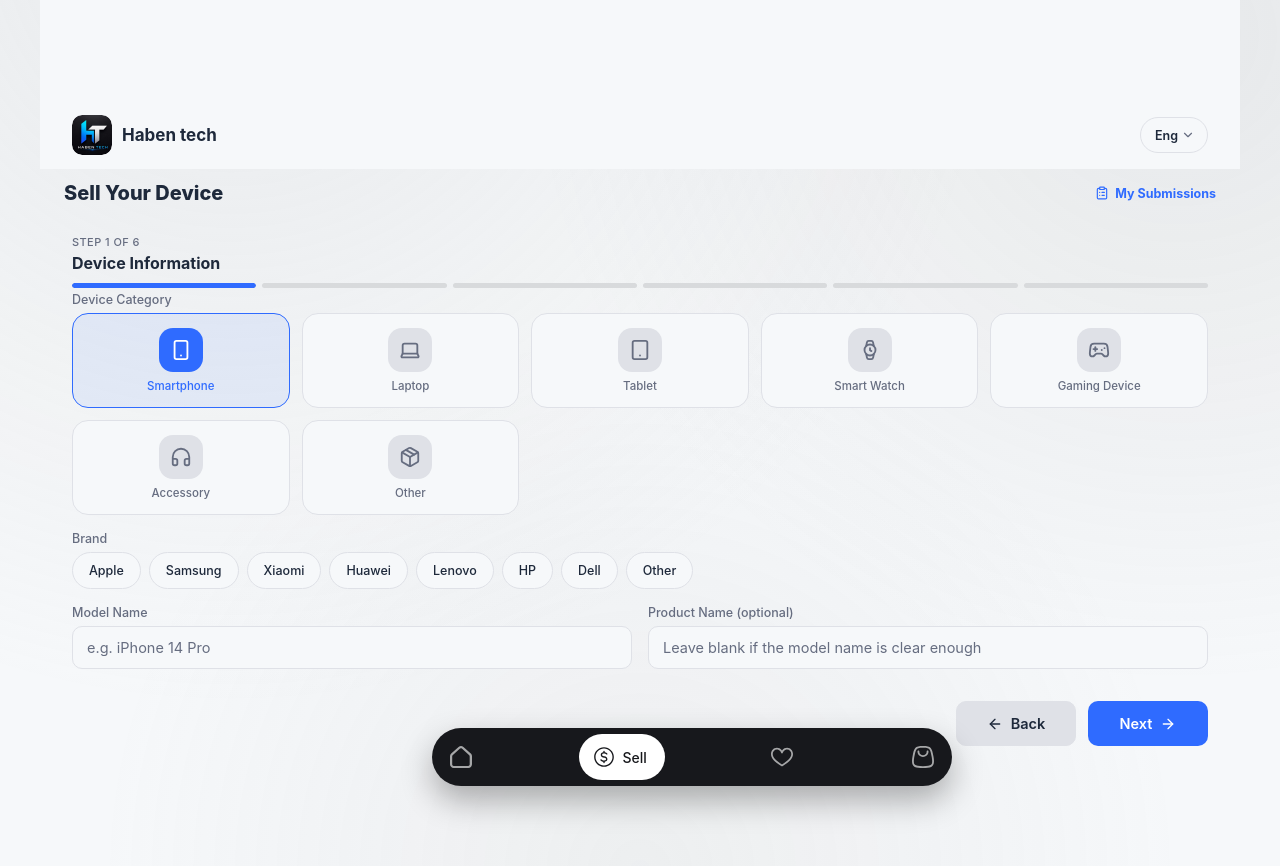
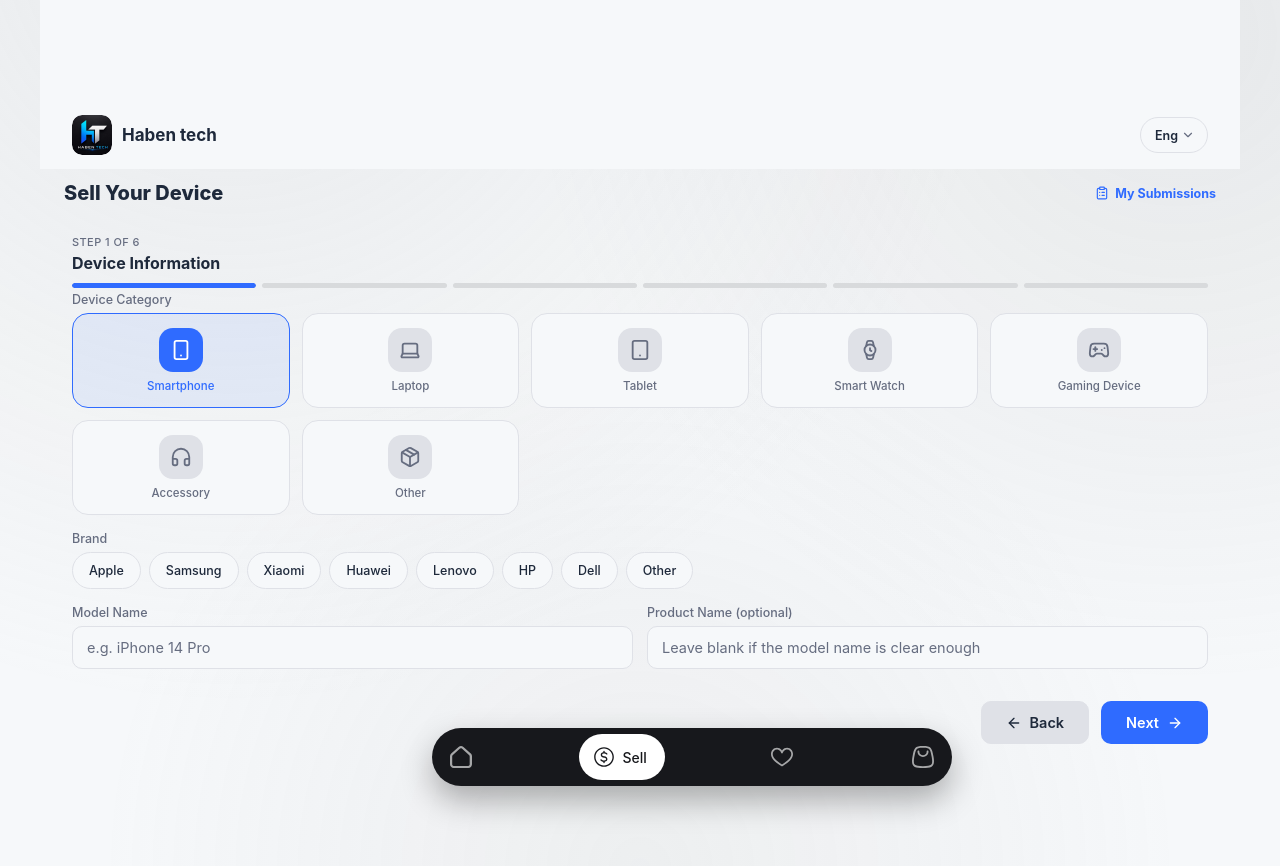
Before and after one commit to brexfolio/habentech, a Next.js app: page /sell-device in a window 1280 px wide. Shown: the top 866 px of the page. Built offline with nearby package versions, Linux system fonts and the light colour scheme.

Commit message:
feat(sell-device): set 2-column grid layout for all step input fields, single row for overall condition options, and content-hugged buttons

```diff
--- a/app/(store)/sell-device/page.tsx
+++ b/app/(store)/sell-device/page.tsx
@@ -405,7 +405,7 @@
           <>
             <div className="field">
               <span className="field__label">{t("sell.overallCondition")}</span>
-              <div className="option-grid">
+              <div className="option-grid option-grid--single-row">
                 {SELL_DEVICE_CONDITIONS.map((c) => (
                   <button
                     key={c}
@@ -431,14 +431,16 @@
         {!reviewing && step === 3 && (
           <>
             {predefined ? (
-              CATEGORY_SPEC_FIELDS[category]!.map((label) => (
+              <div className="store-form__grid-2">
+                {CATEGORY_SPEC_FIELDS[category]!.map((label) => (
                   <Input
                     key={label}
                     label={tv("specLabel", label)}
                     value={getPredefinedValue(label)}
                     onChange={(e) => updatePredefinedSpec(label, e.target.value)}
                   />
-              ))
+                ))}
+              </div>
             ) : (
               <div className="field">
                 <span className="field__label">{t("sell.specifications")}</span>
@@ -476,7 +478,7 @@
         )}
 
         {!reviewing && step === 4 && (
-          <>
+          <div className="store-form__grid-2" style={{ alignItems: "center" }}>
             <Input
               label={t("sell.expectedPriceLabel")}
               type="number"
@@ -493,7 +495,7 @@
                 <span className="store-switch__track" />
               </label>
             </div>
-          </>
+          </div>
         )}
 
         {!reviewing && step === 5 && (
--- a/styles/store.css
+++ b/styles/store.css
@@ -1091,16 +1091,9 @@
 
 .store-form__grid-2 {
   display: grid;
-  grid-template-columns: 1fr;
+  grid-template-columns: repeat(2, minmax(0, 1fr));
   gap: 14px;
   width: 100%;
-}
-
-@media (min-width: 640px) {
-  .store-form__grid-2 {
-    grid-template-columns: repeat(2, minmax(0, 1fr));
-    gap: 16px;
-  }
 }
 
 .form-inline-actions {
@@ -1115,9 +1108,14 @@
 .form-inline-actions .btn,
 .form-inline-actions button {
   flex: 0 0 auto !important;
-  min-width: 120px;
-  max-width: 180px;
   width: auto !important;
+  min-width: auto !important;
+  max-width: none !important;
+  padding: 12px 24px !important;
+  white-space: nowrap !important;
+  display: inline-flex !important;
+  align-items: center !important;
+  justify-content: center !important;
 }
 
 .step-header {
@@ -1167,6 +1165,21 @@
   display: grid;
   grid-template-columns: repeat(2, 1fr);
   gap: 10px;
+}
+
+.option-grid--single-row {
+  grid-template-columns: repeat(4, 1fr) !important;
+  gap: 8px !important;
+}
+
+.option-grid--single-row .option-card {
+  padding: 12px 4px;
+  text-align: center;
+  font-size: 12.5px;
+  display: flex;
+  align-items: center;
+  justify-content: center;
+  white-space: nowrap;
 }
 
 .option-card {
```
Lines whose indentation alone changed are shown as unchanged.
